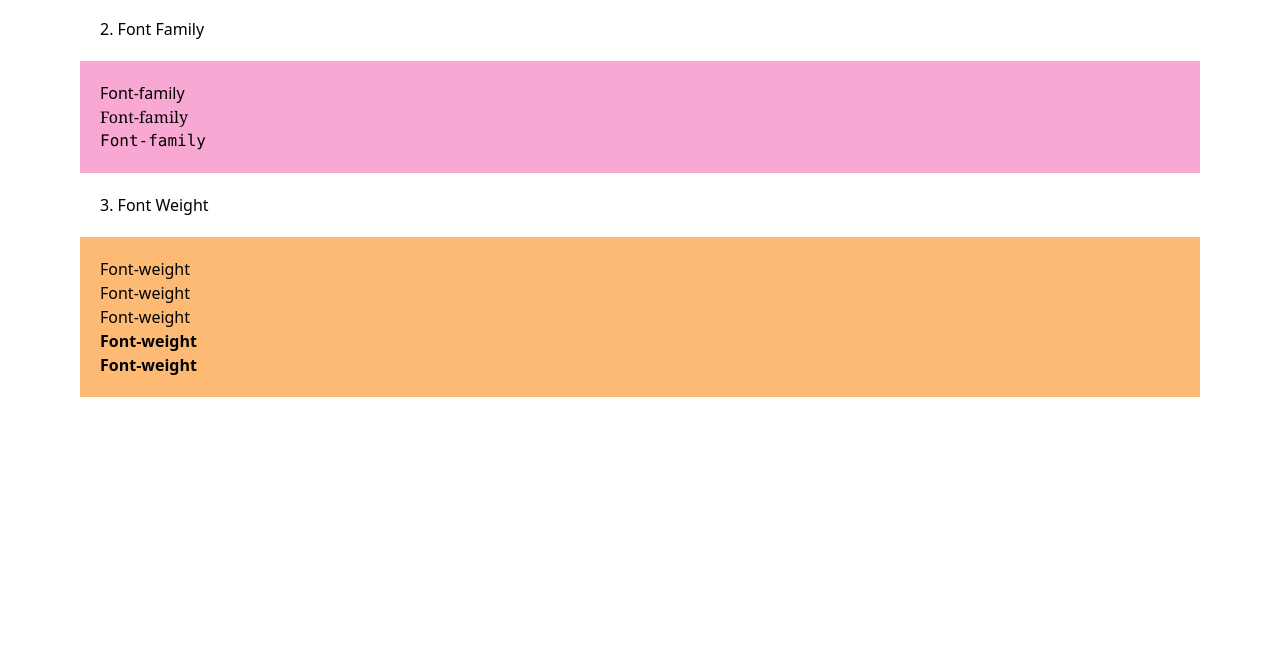
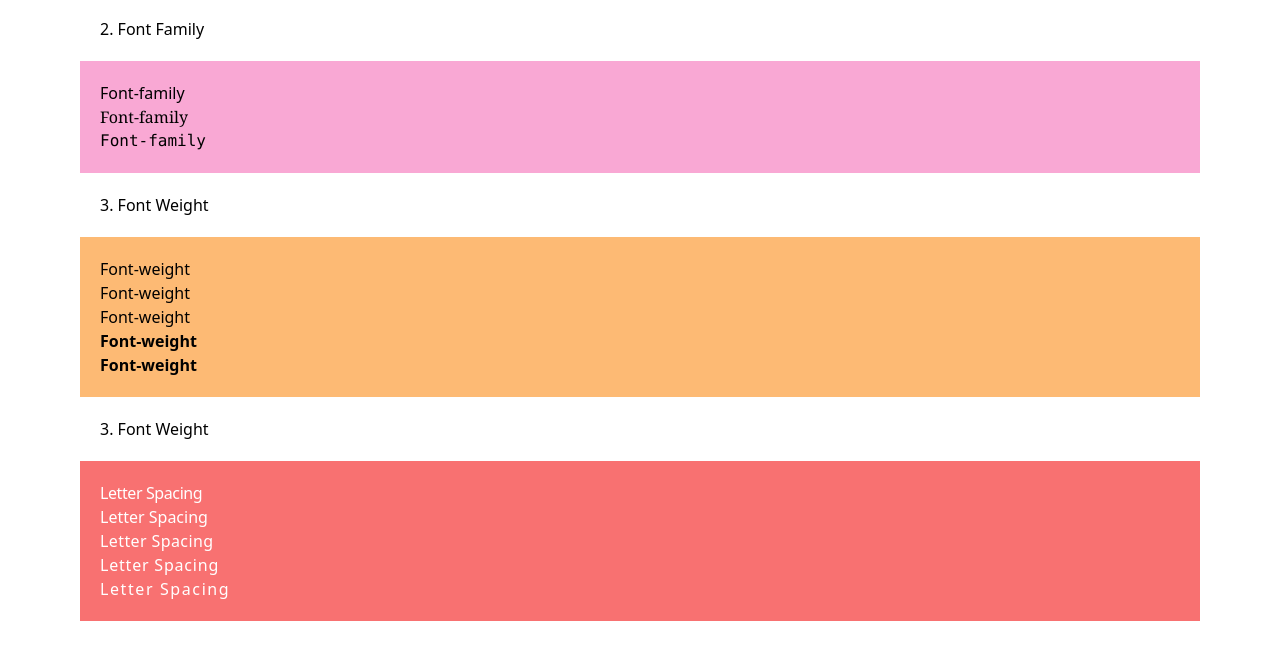
Before and after one commit to manjunathdp/Tailwind-CSS, a plain HTML site: page Fundamentals/3. Typography/index.html in a window 1280 px wide. Shown: the part 686-1345 px from the top of the page. Before the commit the page ends 1183 px from the top, so only its background shows below. Drawn offline with nearby package versions, Linux system fonts and the light colour scheme.

Commit message:
Letter Spacing

```diff
--- a/Fundamentals/3. Typography/index.html
+++ b/Fundamentals/3. Typography/index.html
@@ -50,6 +50,14 @@
 
     <!-- Letter Spacing -->
     <!-- https://tailwindcss.com/docs/letter-spacing -->
+    <h1 class="m-5">3. Font Weight</h1>
+    <div class="container text-[#ffffff] p-5 m-5 ml-0 bg-red-400">
+      <p class="tracking-tight">Letter Spacing</p>
+      <p class="tracking-normal">Letter Spacing</p>
+      <p class="tracking-wide">Letter Spacing</p>
+      <p class="tracking-wider">Letter Spacing</p>
+      <p class="tracking-widest">Letter Spacing</p>
+    </div>
 
     <!-- Text Alignment -->
     <!-- https://tailwindcss.com/docs/text-align -->
```
